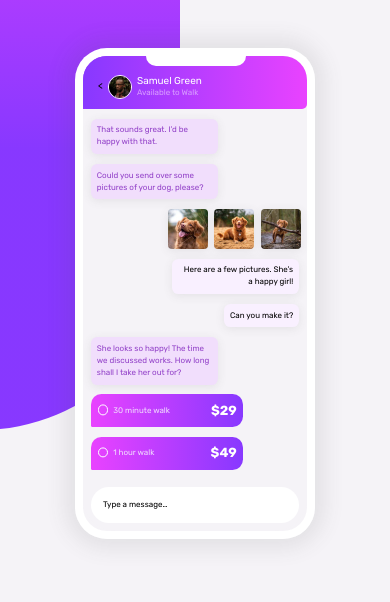
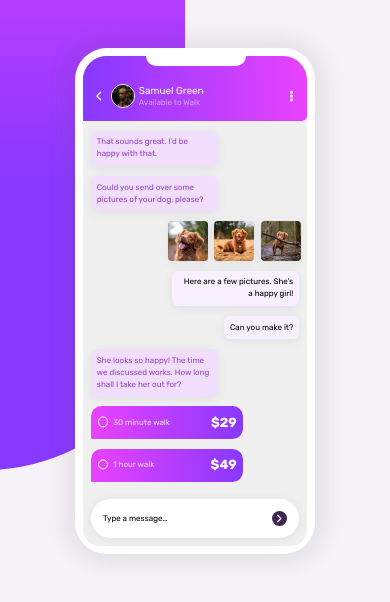
Before and after one commit to AntCasson/chat-app-css, a plain HTML site: page index.html in a window 390 px wide. Shown: the top 602 px of the page. Drawn offline with Linux system fonts and the light colour scheme.

Commit message:
main wrapper now has responsive grid- svgs added

```diff
--- a/index.html
+++ b/index.html
@@ -24,16 +24,26 @@
     <main class="wrapper">
       <section class="phone__wrapper">
         <div class="phone__nav gradient-dark-light">
-          <span class="phone__nav--right-arrow"><</span>
+          <img
+            class="svg-nav"
+            src="/images/left-svgrepo-com.svg"
+            alt="fake go back "
+          />
           <img
             class="phone__nav--photo"
             src="./images/avatar.jpg"
             alt="side profile of Samuel Green"
           />
-          <div class="grid">
+          <div class="grid push-right">
             <p class="phone__nav--title">Samuel Green</p>
             <p class="phone__nav--text">Available to Walk</p>
           </div>
+
+          <img
+            class="svg-nav"
+            src="/images/dots-y-svgrepo-com.svg"
+            alt="fake menu button"
+          />
         </div>
 
         <div class="phone__chat-wrapper">
@@ -82,9 +92,15 @@
             <div class="price">$49</div>
           </div>
 
-          <div class="chat__message-input">
-            <p>Type a message…</p>
-            <div class="chat__send-btn"></div>
+          <div class="chat__message-input flex">
+            <p class="push-right">Type a message…</p>
+            <div class="chat__send-btn">
+              <img
+                class="svg-input"
+                src="/images/left-svgrepo-com.svg"
+                alt="fake menu button"
+              />
+            </div>
           </div>
         </div>
       </section>
@@ -99,12 +115,13 @@
         </p>
       </section>
 
-      <!-- <div class="attribution">
+      <div class="attribution">
         Challenge by
         <a href="https://www.frontendmentor.io?ref=challenge" target="_blank"
           >Frontend Mentor</a
-        >. Coded by <a href="#">AntCasson</a>.
-      </div> -->
+        >. <br />
+        Coded by <a href="#">AntCasson</a>.
+      </div>
     </main>
   </body>
 </html>
--- a/style.css
+++ b/style.css
@@ -105,6 +105,10 @@ select {
   display: flex;
 }
 
+.push-right {
+  margin-right: auto;
+}
+
 .f-end {
   justify-content: flex-end;
 }
@@ -141,7 +145,6 @@ select {
 }
 
 .section__main-text {
-  /* padding-inline: 2em; */
   color: var(--clr-text-body);
 }
 
@@ -170,7 +173,7 @@ select {
 .wrapper::before {
   content: "";
   position: absolute;
-  inset: -270px 0 0 -220px;
+  inset: -230px 0 0 -215px;
   height: 700px;
 
   max-width: 400px;
@@ -179,7 +182,7 @@ select {
   z-index: 0;
 }
 
-@media (min-width: 700px) {
+@media (min-width: 1040px) {
   .wrapper {
     min-height: 100vh;
     grid-template-columns: 300px 65ch;
@@ -192,6 +195,7 @@ select {
     inset: -50px 0 0 -200px;
     height: 700px;
     max-width: 540px;
+
     border-radius: 0 0 50vh 50vh;
     background-image: linear-gradient(to top, var(--purple) 40%, var(--pink));
     z-index: 1;
@@ -202,17 +206,25 @@ select {
     z-index: 2;
   }
 }
+
+.svg-nav {
+  justify-self: flex-start;
+  filter: invert(1);
+  width: 15px;
+  height: 30px;
+}
+
 .phone__nav {
   position: relative;
   display: flex;
-  padding: 1.8em 1.5em 1em;
+  padding: 2.5em 0.825em 1em;
   font-size: 0.625rem;
   border-radius: 1.5rem 1.5rem 0.5em 0.5em;
   align-items: center;
 }
 
 .phone__nav--photo {
-  margin-inline: 0.5em;
+  margin-inline: 0.425em;
   aspect-ratio: 1;
   width: 1.5rem;
   border-radius: 50%;
@@ -222,10 +234,10 @@ select {
 .phone__chat-wrapper {
   display: grid;
   gap: 1.2em;
-  background-color: var(--clr-bg-app);
+  background-color: #f0f0f0;
   font-size: 0.5rem;
   width: 100%;
-  border-radius: 0 0 2rem 2rem;
+  border-radius: 0 0 1rem 1rem;
 }
 
 .phone__nav::before {
@@ -252,7 +264,6 @@ select {
 .chat-right {
   margin: 0 1em;
   padding: 0.725em;
-  /* width: auto; */
   max-width: 25ch;
   border-radius: 0.4rem;
   box-shadow: 0px 2px 10px hsla(0, 0%, 31%, 0.1);
@@ -325,8 +336,27 @@ input[type="radio"] {
 }
 
 .chat__message-input {
+  align-items: center;
   margin: 1em;
   padding: 1.5em;
   background-color: var(--white);
   border-radius: 100vh;
+  box-shadow: 0px 2px 10px hsla(0, 0%, 31%, 0.1);
 }
+
+.chat__send-btn {
+  background-color: var(--btn-bg);
+  border-radius: 50%;
+}
+
+.svg-input {
+  padding: 1px;
+  transform: rotate(180deg);
+  width: 15px;
+  filter: invert(1);
+}
+
+.attribution {
+  margin: 2em;
+  font-size: 0.5rem;
+}
```
Also changed, not shown: images/dots-y-svgrepo-com.svg (added), images/left-svgrepo-com.svg (added).
